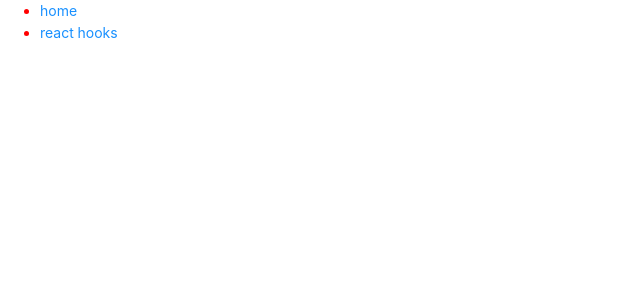
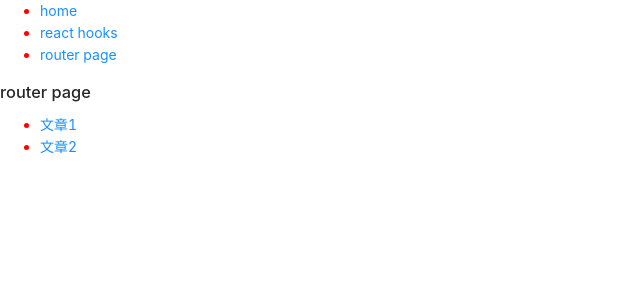
Before and after one commit to Lin1018/react-demo, a React (Create React App) app: page /routerPage in a window 1280 px wide. Shown: the top 300 px of the page, without its empty margins (0-640 px from the left). Built offline with nearby package versions, Linux system fonts and the light colour scheme.

Commit message:
Update router

```diff
--- /dev/null
+++ b/src/pages/routerPage/index.js
@@ -0,0 +1,38 @@
+import React, { Component } from 'react';
+import { Link } from 'react-router-dom'
+
+class RouterPage extends Component {
+  constructor () {
+    super()
+    this.state = {
+      list: [{
+        id: 1,
+        title: '文章1'
+      }, {
+        id: 2,
+        title: '文章2'
+      }]
+    }
+  }
+
+  render () {
+    return (
+      <div>
+        <h3>router page</h3>
+        <ul>
+          {
+            this.state.list.map((item) => {
+              return (
+                <li key={item.id}>
+                  <Link to={'/routerDetail/' + item.id}>{item.title}</Link>
+                </li>
+              )
+            })
+          }
+        </ul>
+      </div>
+    )
+  }
+}
+
+export default RouterPage
--- /dev/null
+++ b/src/pages/routerPage/routerDetail.js
@@ -0,0 +1,13 @@
+import React, { Component } from 'react';
+
+class RouterDetail extends Component {
+  render () {
+    return (
+      <div>
+        {this.props.match.params.id}
+      </div>
+    )
+  }
+}
+
+export default RouterDetail
--- a/src/router/index.js
+++ b/src/router/index.js
@@ -1,6 +1,8 @@
 import { BrowserRouter as Router, Route, Link } from 'react-router-dom'
 import App from '../pages/App/App'
 import ReactHooks from '../components/ReactHooks'
+import RouterPage from '../pages/routerPage'
+import RouterDetail from '../pages/routerPage/routerDetail'
 
 function AppRouter () {
   return (
@@ -8,9 +10,12 @@ function AppRouter () {
       <ul>
         <li><Link to="/">home</Link></li>
         <li><Link to="/reactHooks">react hooks</Link></li>
+        <li><Link to="/routerPage">router page</Link></li>
       </ul>
       <Route path="/" exact component={App}></Route>
       <Route path="/reactHooks" component={ReactHooks}></Route>
+      <Route path="/routerPage" component={RouterPage}></Route>
+      <Route path="/routerDetail/:id" component={RouterDetail}></Route>
     </Router>
   )
 }
```
Also changed, not shown: 1 other file (tests, documents, lock files or other folders).
